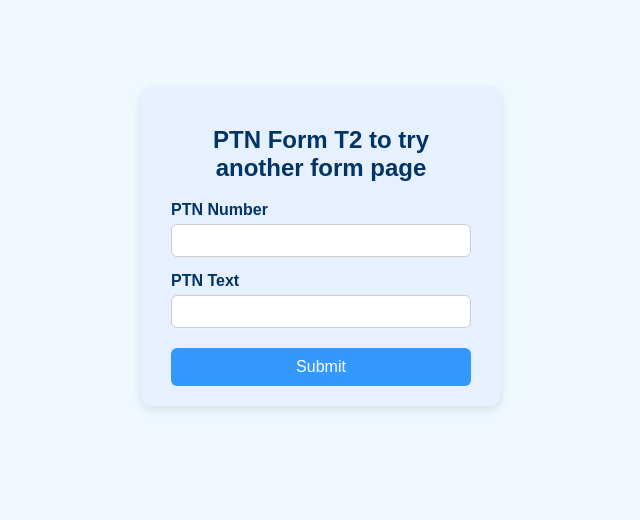
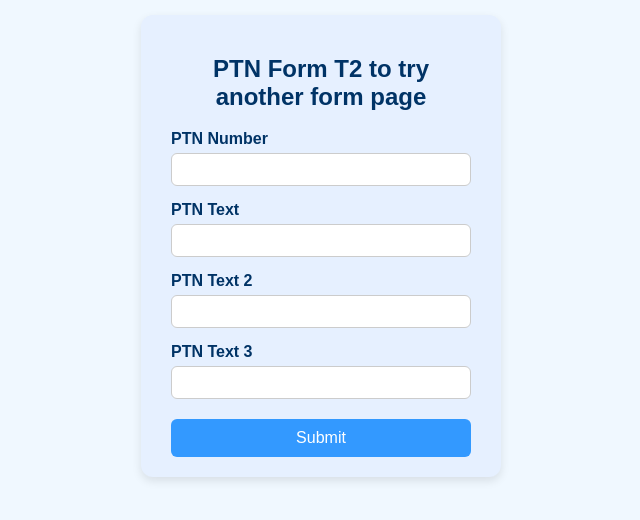
Before and after one commit to TuVu1997/TuVu1997.github.io, a plain HTML site: page form2-1.html in a window 1280 px wide. Shown: the part 162-682 px from the top of the page, without its empty margins (319-959 px from the left). Drawn offline with Linux system fonts and the light colour scheme.

Commit message:
Update form2-1.html

```diff
--- a/form2-1.html
+++ b/form2-1.html
@@ -71,6 +71,12 @@
       <label for="ptnText">PTN Text</label>
       <input type="text" id="ptnText" name="ptnText" required />
 
+      <label for="ptnText">PTN Text 2</label>
+      <input type="text" id="ptnText2" name="ptnText2" required />
+
+      <label for="ptnText">PTN Text 3</label>
+      <input type="text" id="ptnText3" name="ptnText3" required />
+
       <button type="submit">Submit</button>
     </form>
   </div>
```
